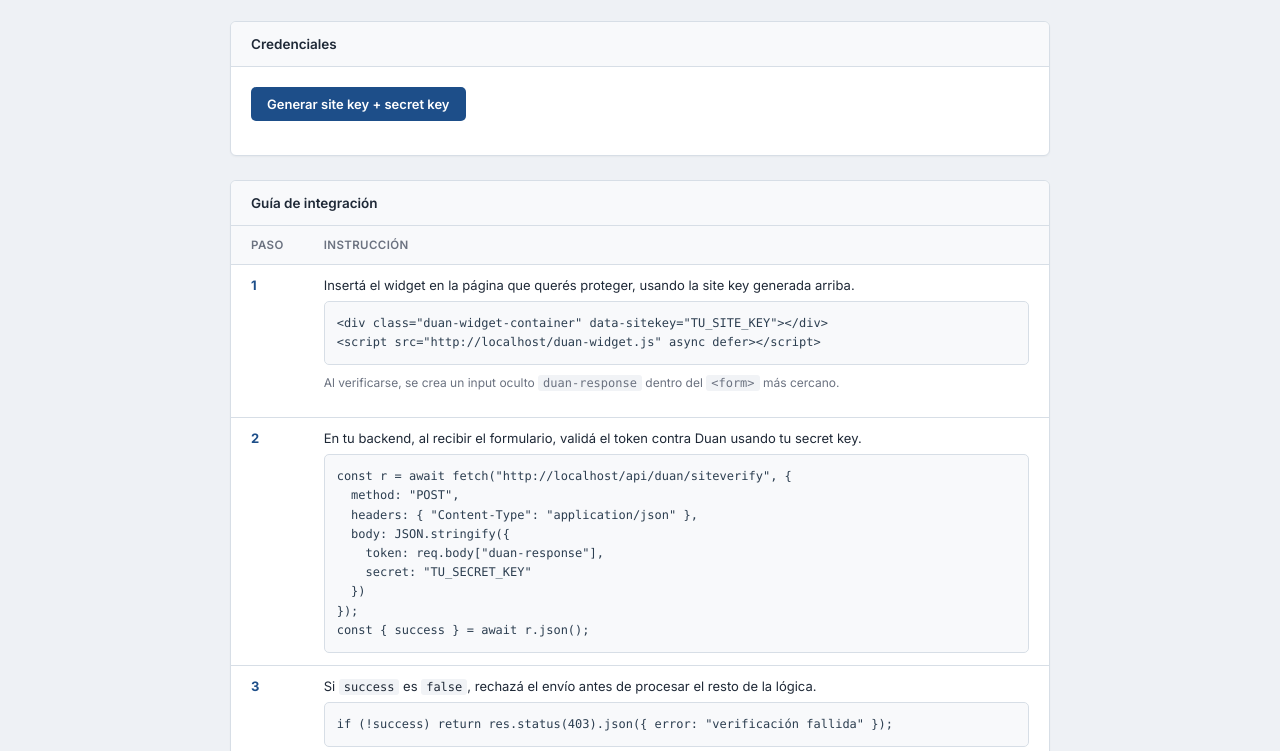
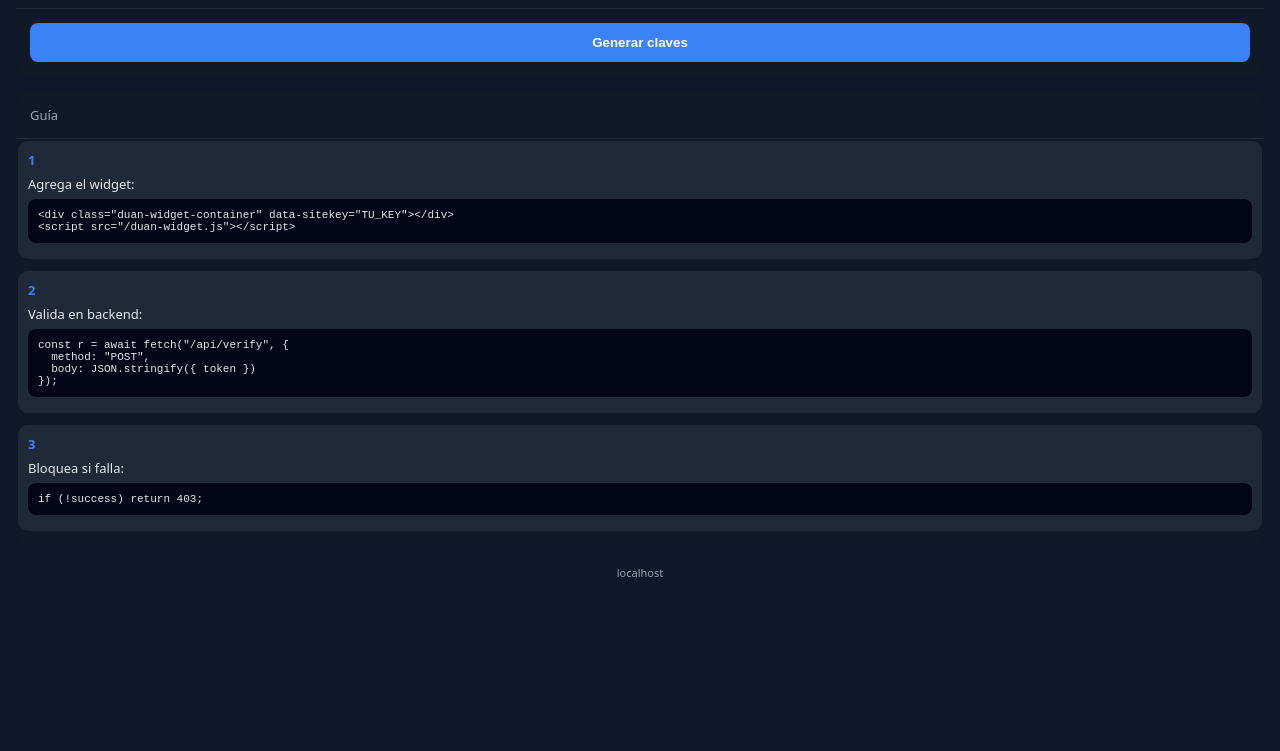
Before and after one commit to Edward-oficial/dual-detect, a website: page public/index.html in a window 1280 px wide. Shown: the part 376-1127 px from the top of the page. After the commit the page ends 972 px from the top, so only its background shows below. Drawn offline with Linux system fonts and the light colour scheme.

Commit message:
Actualizar index.html

```diff
--- a/public/index.html
+++ b/public/index.html
@@ -1,186 +1,245 @@
-<!DOCTYPE html>
-<html lang="es">
+<!DOCTYPE html><html lang="es">
 <head>
 <meta charset="UTF-8">
 <meta name="viewport" content="width=device-width, initial-scale=1.0">
-<title>Duan — Panel de verificación</title>
-<link rel="preconnect" href="https://fonts.googleapis.com">
-<link href="https://fonts.googleapis.com/css2?family=Inter:wght@400;500;600;700&display=swap" rel="stylesheet">
-<style>
+<title>Duan — Panel</title><style>
 :root {
-    --navy: #14304d;
-    --navy-2: #1d4e89;
-    --bg: #eef1f5;
-    --panel: #ffffff;
-    --border: #d7dee6;
-    --text: #1f2937;
-    --muted: #6b7280;
+  --bg: #0f172a;
+  --panel: #111827;
+  --soft: #1f2937;
+  --text: #e5e7eb;
+  --muted: #9ca3af;
+  --accent: #3b82f6;
 }
-  * { box-sizing: border-box; }
-  body { margin: 0; background: var(--bg); color: var(--text); font-family: 'Inter', 'Segoe UI', Arial, sans-serif; }
 
+* {
+  box-sizing: border-box;
+  margin: 0;
+  padding: 0;
+}
+
+body {
+  background: var(--bg);
+  color: var(--text);
+  font-family: system-ui, sans-serif;
+}
+
+/* HEADER */
 header {
-    background: var(--navy);
-    color: #fff;
-    padding: 16px 24px;
-    display: flex; align-items: center; justify-content: space-between;
-    box-shadow: 0 1px 3px rgba(0,0,0,.15);
+  padding: 16px;
+  display: flex;
+  justify-content: space-between;
+  align-items: center;
 }
-  header .wordmark { font-size: 16px; font-weight: 700; letter-spacing: .3px; }
-  header .tag { font-size: 12px; color: #c3d3e6; }
 
-  .wrap { max-width: 860px; margin: 0 auto; padding: 32px 20px 60px; }
+.wordmark {
+  font-weight: 700;
+  font-size: 18px;
+}
 
-  h1 { font-size: 20px; font-weight: 700; margin: 0 0 6px; color: var(--text); }
-  p.lead { color: var(--muted); font-size: 13.5px; margin: 0 0 28px; line-height: 1.6; max-width: 560px; }
+.tag {
+  font-size: 12px;
+  color: var(--muted);
+}
 
+/* WRAP */
+.wrap {
+  width: 100%;
+  padding: 16px;
+}
+
+/* TITLES */
+h1 {
+  font-size: 22px;
+  margin-bottom: 6px;
+}
+
+.lead {
+  font-size: 13px;
+  color: var(--muted);
+  margin-bottom: 20px;
+}
+
+/* CARDS */
 .card {
   background: var(--panel);
-    border: 1px solid var(--border);
-    border-radius: 6px;
-    box-shadow: 0 1px 2px rgba(0,0,0,.04);
-    margin-bottom: 24px;
+  border-radius: 12px;
+  margin-bottom: 16px;
   overflow: hidden;
 }
+
 .card-header {
-    padding: 14px 20px;
-    border-bottom: 1px solid var(--border);
-    font-size: 13.5px; font-weight: 600; color: var(--text);
-    background: #f8f9fb;
-    display: flex; align-items: center; justify-content: space-between;
+  padding: 14px;
+  font-size: 13px;
+  color: var(--muted);
+  border-bottom: 1px solid #1f2937;
 }
-  .card-body { padding: 20px; }
 
+.card-body {
+  padding: 14px;
+}
+
+/* BUTTON */
 .btn {
-    background: var(--navy-2); color: #fff; border: none;
-    padding: 9px 16px; border-radius: 5px; font-size: 13px; font-weight: 600;
-    cursor: pointer; font-family: 'Inter', sans-serif;
+  width: 100%;
+  padding: 12px;
+  border-radius: 8px;
+  border: none;
+  background: var(--accent);
+  color: white;
+  font-weight: 600;
+  cursor: pointer;
 }
-  .btn:hover { background: var(--navy); }
 
-  .keys { margin-top: 14px; font-size: 12.5px; }
-  .keys-row { display: flex; padding: 8px 0; border-bottom: 1px solid var(--border); }
-  .keys-row:last-child { border-bottom: none; }
-  .keys-row b { width: 110px; flex-shrink: 0; color: var(--muted); font-weight: 600; }
-  .keys-row span { font-family: 'SFMono-Regular', Consolas, monospace; word-break: break-all; color: var(--text); }
-  .warn { color: #92400e; font-size: 12px; margin-top: 10px; background: #fef3e2; border: 1px solid #fcd9a8; padding: 8px 12px; border-radius: 4px; }
+/* KEYS */
+.keys-row {
+  display: flex;
+  flex-direction: column;
+  gap: 4px;
+  padding: 10px 0;
+  border-bottom: 1px solid #1f2937;
+}
 
-  table { width: 100%; border-collapse: collapse; }
-  th, td { text-align: left; padding: 12px 20px; font-size: 13px; border-bottom: 1px solid var(--border); vertical-align: top; }
-  th { background: #f8f9fb; color: var(--muted); font-weight: 600; font-size: 11.5px; text-transform: uppercase; letter-spacing: .4px; }
-  td.step-n { width: 42px; color: var(--navy-2); font-weight: 700; }
-  tr:last-child td { border-bottom: none; }
+.keys-row b {
+  font-size: 12px;
+  color: var(--muted);
+}
 
-  code { font-family: 'SFMono-Regular', Consolas, monospace; font-size: 12px; background: #f1f3f6; padding: 1px 5px; border-radius: 3px; }
+.keys-row span {
+  font-size: 12px;
+  word-break: break-all;
+}
+
+/* WARNING */
+.warn {
+  margin-top: 10px;
+  font-size: 12px;
+  padding: 10px;
+  border-radius: 6px;
+  background: #3f1d1d;
+  color: #fca5a5;
+}
+
+/* TABLE MOBILE */
+table {
+  width: 100%;
+}
+
+tr {
+  display: block;
+  margin-bottom: 12px;
+  background: var(--soft);
+  border-radius: 10px;
+  padding: 10px;
+}
+
+td {
+  display: block;
+  font-size: 13px;
+  margin-bottom: 6px;
+}
+
+.step-n {
+  font-weight: 700;
+  color: var(--accent);
+}
+
+/* CODE */
 pre {
-    font-family: 'SFMono-Regular', Consolas, monospace; font-size: 12px;
-    background: #f8f9fb; border: 1px solid var(--border); border-radius: 5px;
-    padding: 12px; overflow-x: auto; color: #2c3e50; line-height: 1.6; margin: 8px 0 0;
+  font-size: 11px;
+  padding: 10px;
+  overflow-x: auto;
+  background: #020617;
+  border-radius: 8px;
+  margin-top: 6px;
 }
-  .note { font-size: 12px; color: var(--muted); margin-top: 8px; line-height: 1.6; }
 
+code {
+  background: #020617;
+  padding: 2px 6px;
+  border-radius: 4px;
+}
+
+/* FOOTER */
 footer {
-    text-align: center; color: var(--muted); font-size: 11.5px;
-    padding: 20px 0 0; border-top: 1px solid var(--border); margin-top: 8px;
+  text-align: center;
+  font-size: 11px;
+  color: var(--muted);
+  margin-top: 20px;
 }
-</style>
-</head>
-<body>
-
-<header>
+</style></head><body><header>
   <div class="wordmark">Duan</div>
-  <div class="tag">Sistema de verificación anti-bots</div>
-</header>
-
-<div class="wrap">
-  <h1>Panel de verificación</h1>
-  <p class="lead">Widget de verificación humana por comportamiento: análisis de movimiento, tiempos, IP y conexión antes de dejar pasar un envío.</p>
-
-  <div class="card">
+  <div class="tag">Anti-bots</div>
+</header><div class="wrap"><h1>Panel de verificación</h1>
+<p class="lead">Sistema de verificación por comportamiento antes de permitir envíos.</p><div class="card">
   <div class="card-header">Vista previa</div>
   <div class="card-body">
-      <div class="duan-widget-container" data-sitekey="duan_demo_sitekey_0001"></div>
+    <div class="duan-widget-container" data-sitekey="demo"></div>
+  </div>
+</div><div class="card">
+  <div class="card-header">Credenciales</div>
+  <div class="card-body">
+    <button class="btn" id="genBtn">Generar claves</button>
+    <div id="keysOut"></div>
+    <div class="warn" id="warnMsg" style="display:none">
+      Guarda la secret key ahora.
     </div>
   </div>
-
-  <div class="card">
-    <div class="card-header">Credenciales</div>
-    <div class="card-body">
-      <button class="btn" id="genBtn">Generar site key + secret key</button>
-      <div class="keys" id="keysOut"></div>
-      <div class="warn" id="warnMsg" style="display:none">Guardá la secret key ahora, no se vuelve a mostrar.</div>
-    </div>
-  </div>
-
-  <div class="card">
-    <div class="card-header">Guía de integración</div>
+</div><div class="card">
+  <div class="card-header">Guía</div>
   <table>
-      <thead>
-        <tr><th>Paso</th><th>Instrucción</th></tr>
-      </thead>
-      <tbody>
     <tr>
       <td class="step-n">1</td>
       <td>
-            Insertá el widget en la página que querés proteger, usando la site key generada arriba.
-            <pre>&lt;div class="duan-widget-container" data-sitekey="TU_SITE_KEY"&gt;&lt;/div&gt;
-&lt;script src="<span id="originSpan">https://tu-app.onrender.com</span>/duan-widget.js" async defer&gt;&lt;/script&gt;</pre>
-            <p class="note">Al verificarse, se crea un input oculto <code>duan-response</code> dentro del <code>&lt;form&gt;</code> más cercano.</p>
+        Agrega el widget:
+<pre>&lt;div class="duan-widget-container" data-sitekey="TU_KEY"&gt;&lt;/div&gt;
+&lt;script src="/duan-widget.js"&gt;&lt;/script&gt;</pre>
       </td>
-        </tr>
-        <tr>
+    </tr><tr>
   <td class="step-n">2</td>
   <td>
-            En tu backend, al recibir el formulario, validá el token contra Duan usando tu secret key.
-            <pre>const r = await fetch("<span class="originJs">https://tu-app.onrender.com</span>/api/duan/siteverify", {
+    Valida en backend:
+
+<pre>const r = await fetch("/api/verify", {
   method: "POST",
-  headers: { "Content-Type": "application/json" },
-  body: JSON.stringify({
-    token: req.body["duan-response"],
-    secret: "TU_SECRET_KEY"
-  })
-});
-const { success } = await r.json();</pre>
-          </td>
+  body: JSON.stringify({ token })
+});</pre>  </td>
 </tr>
+
 <tr>
   <td class="step-n">3</td>
   <td>
-            Si <code>success</code> es <code>false</code>, rechazá el envío antes de procesar el resto de la lógica.
-            <pre>if (!success) return res.status(403).json({ error: "verificación fallida" });</pre>
-          </td>
+    Bloquea si falla:
+
+<pre>if (!success) return 403;</pre>  </td>
 </tr>
-      </tbody>
+
   </table>
-  </div>
+</div><footer id="originFooter"></footer></div><script src="/duan-widget.js"></script><script>
+document.getElementById('originFooter').textContent = location.host;
 
-  <footer id="originFooter"></footer>
-</div>
-
-<script src="/duan-widget.js"></script>
-<script>
-  document.getElementById('originSpan').textContent = window.location.origin;
-  document.querySelectorAll('.originJs').forEach(el => el.textContent = window.location.origin);
-  document.getElementById('originFooter').textContent = 'Duan · ' + window.location.host;
-
-  document.getElementById('genBtn').addEventListener('click', async () => {
+document.getElementById('genBtn').onclick = async () => {
   const btn = document.getElementById('genBtn');
   btn.disabled = true;
-    btn.textContent = 'Generando...';
+  btn.textContent = "Generando...";
+
   try {
     const r = await fetch('/api/keys', { method: 'POST' });
-      const data = await r.json();
+    const d = await r.json();
+
     document.getElementById('keysOut').innerHTML = `
-        <div class="keys-row"><b>Site key</b><span>${data.siteKey}</span></div>
-        <div class="keys-row"><b>Secret key</b><span>${data.secretKey}</span></div>
+      <div class="keys-row"><b>Site key</b><span>${d.siteKey}</span></div>
+      <div class="keys-row"><b>Secret key</b><span>${d.secretKey}</span></div>
     `;
+
     document.getElementById('warnMsg').style.display = 'block';
+
   } catch {
-      document.getElementById('keysOut').textContent = 'Error generando las llaves.';
+    document.getElementById('keysOut').textContent = 'Error';
   }
+
   btn.disabled = false;
-    btn.textContent = 'Generar site key + secret key';
-  });
-</script>
-</body>
+  btn.textContent = "Generar claves";
+};
+</script></body>
 </html>
```
Lines whose indentation alone changed are shown as unchanged.
